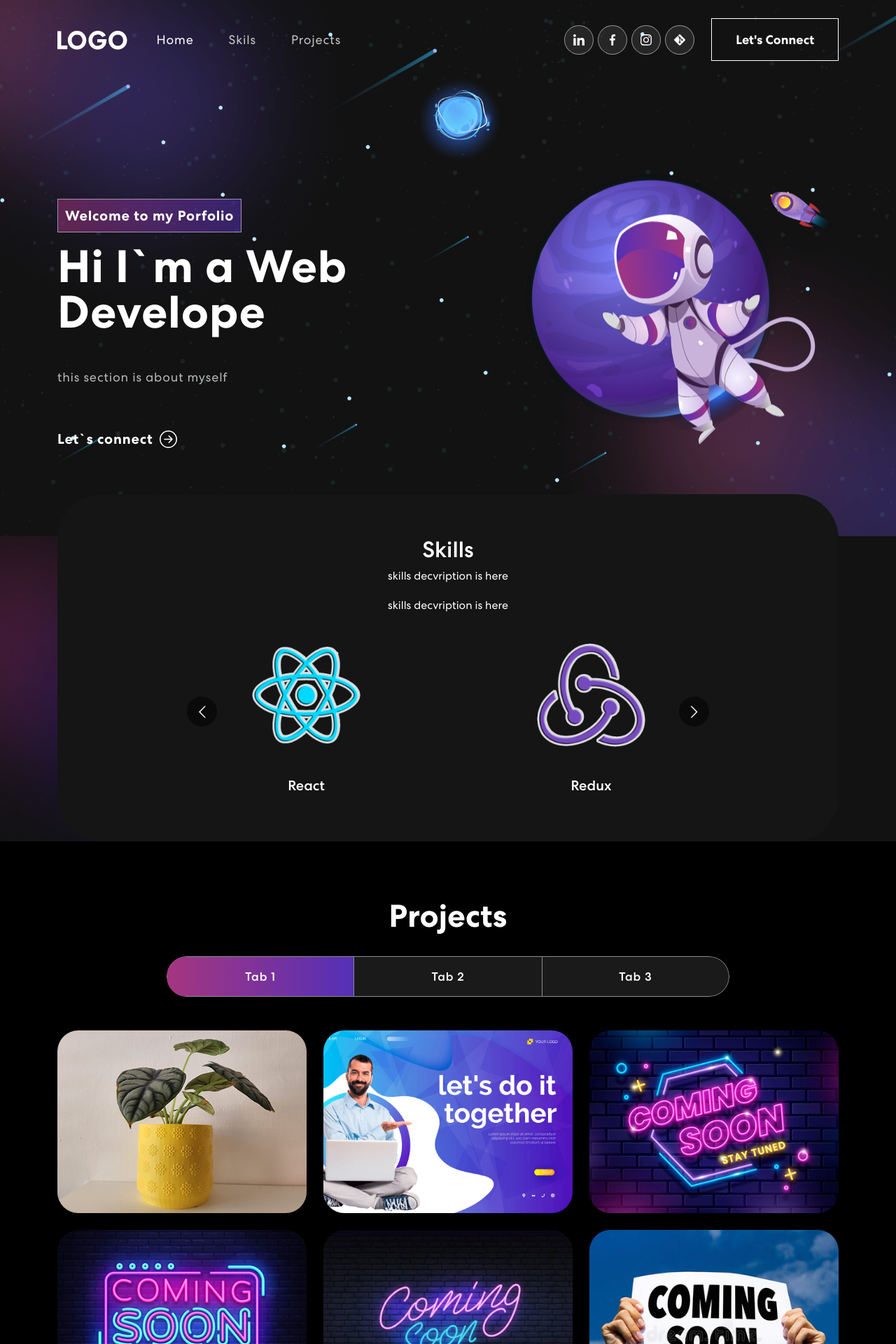
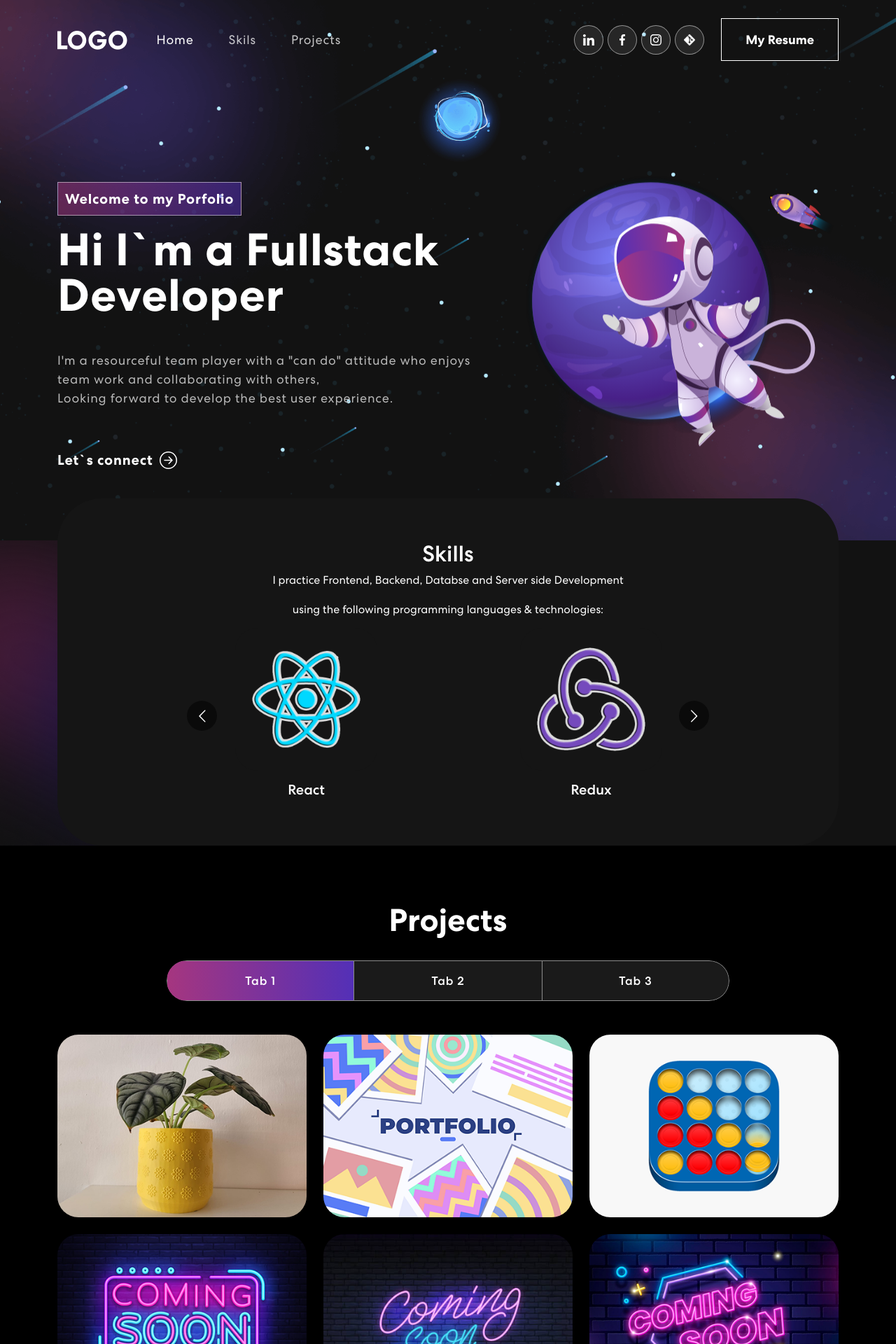
Before and after one commit to LilManko/ProtfolioWeb, a React (Create React App) app: page / in a window 1280 px wide. Shown: the top 1920 px of the page at 70% size. Built offline with nearby package versions, Linux system fonts and the light colour scheme.

Commit message:
updates for 1st deploy, text and description

```diff
--- a/src/components/Banner.js
+++ b/src/components/Banner.js
@@ -9,7 +9,7 @@ import headerImg from '../assets/img/header-img.svg'
 export const Banner = () => {
     const [loopNum, setLoopNum] = useState (0);
     const [isDeleting, setIsDeleting] = useState(false);
-    const toRotate = [ "Web Developer" ];
+    const toRotate = [ "Fullstack Developer" ];
     const [text, setText] = useState('');
     const [delta, setDelta] = useState(300 - Math.random() * 100);
     const period = 2000;
@@ -50,7 +50,9 @@ const tick = () => {
                 <Col xs={12} md={6} xl={7}>
                     <span className='tagline'>Welcome to my Porfolio</span>
                         <h1>{'Hi I`m a '}<span className='wrap'>{text}</span></h1>
-                        <p><br/>this section is about myself<br/></p>
+                        <p><br/>I'm a resourceful team player with a "can do" attitude who enjoys team work and
+                                collaborating with others,<br/>
+                                Looking forward to develop the best user experience.</p>
                         <button onClick={()=> console.log('connect')}>Let`s connect<ArrowRightCircle size={25}/></button>
                 </Col>
                 <Col xs={12} md={6} xl={5}>
--- a/src/components/NavBar.js
+++ b/src/components/NavBar.js
@@ -6,9 +6,7 @@ import navIcon2 from '../assets/img/nav-icon2.svg';
 import navIcon3 from '../assets/img/nav-icon3.svg';
 import navIcon4 from '../assets/img/nav-icon4.png';
 import { HashLink } from 'react-router-hash-link';
-import {
-  BrowserRouter as Router
-} from "react-router-dom";
+import {BrowserRouter as Router} from "react-router-dom";
 
 export const NavBar = () => {
     const [activeLink, setActiveLink] = useState('home');
@@ -55,9 +53,9 @@ const onUpdateActiveLink = (value) => {
               <a href='https://www.instagram.com/yonirotman159/'><img src={navIcon3} alt="Injstagram Icon"/></a>
               <a href='https://github.com/LilManko'><img src={navIcon4} alt="Github Icon"/></a>
             </div>
-            <HashLink to='#connect'>
-              <button className='vvd' onClick={()=> console.log('connect')}><span>Let's Connect</span></button>
-            </HashLink>
+            <a href='https://drive.google.com/file/d/1B9WXJhSjpSdfSdrAaxXNpnzpyCxSAaFz/view?usp=sharing'>
+              <button className='vvd'><span>My Resume</span></button>
+            </a>
           </span>
         </Navbar.Collapse>
       </Container>
--- a/src/components/Projects.js
+++ b/src/components/Projects.js
@@ -2,11 +2,11 @@ import { Container, Row, Col, Tab, Nav } from "react-bootstrap";
 import React from 'react'
 import { ProjectCards } from "./ProjectCards";
 import PrintsAndPots from "../assets/img/PrintsAndPots1.png";
+import FourInARow from "../assets/img/FourInARow.png";
+import profolio1 from "../assets/img/profolio1.png"
 import comingsoon1 from "../assets/img/comingsoon1.png";
 import comingsoon2 from "../assets/img/comingsoon2.png";
 import comingsoon3 from "../assets/img/comingsoon3.png";
-import comingsoon4 from "../assets/img/comingsoon4.png";
-import projImg2 from "../assets/img/project-img2.png";
 import colorSharp2 from "../assets/img/color-sharp2.png";
 import 'animate.css';
 import TrackVisibility from 'react-on-screen';
@@ -26,17 +26,17 @@ export  const Projects = () => {
     {
       title: "My Protfolio",
       description: "My Personal Profolio App",
-      imgUrl: projImg2,
+      imgUrl: profolio1,
       alt:"MyProtfolio",
       gitUrl: "https://github.com/LilManko/ProtfolioWeb",
       liveUrl: "#projects",
 
     },
     {
-      title: "Stay Tuned...",
-      description: "",
-      imgUrl: comingsoon1,
-      alt:"Prints n Pots",
+      title: "Four In A Row",
+      description: "The AI Plays Itself - In Development",
+      imgUrl: FourInARow,
+      alt:"FourInARow",
       gitUrl: "#projects",
       liveUrl: "#projects",
     },
@@ -58,10 +58,10 @@ export  const Projects = () => {
     {
       title: "Stay Tuned...",
       description: "",
-      imgUrl: comingsoon4,
+      imgUrl: comingsoon1,
       alt:"Prints n Pots",
-      gitUrl: "#",
-      liveUrl: "#",
+      gitUrl: "#projects",
+      liveUrl: "#projects",
     },
   ];
 
--- a/src/components/Skills.js
+++ b/src/components/Skills.js
@@ -47,10 +47,11 @@ export const Skills = () => {
                     <h2>
                         Skills
                     </h2>
-                    <p>skills decvription is here
+                    <p>
+                        I practice Frontend, Backend, Databse and Server side Development
                         <br/>
                         <br/>
-                        skills decvription is here
+                        using the following programming languages & technologies:
                     </p>
                     <Carousel responsive={responsive} infinite={true} className='skill-slider'>
                         <div className='item'>
@@ -102,7 +103,7 @@ export const Skills = () => {
                 </Col>
             </Row>
         </Container>
-        <img className='background-image-left' src={colorSharp}/>
+        <img className='background-image-left' src={colorSharp} alt='skills colorsharp'/>
     </section>
   )
 }
```
Also changed, not shown: src/assets/img/FourInARow.png (added), src/assets/img/profolio1.png (added).
